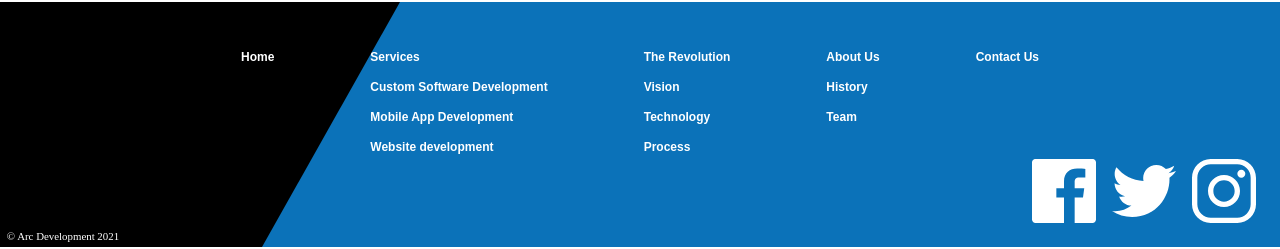
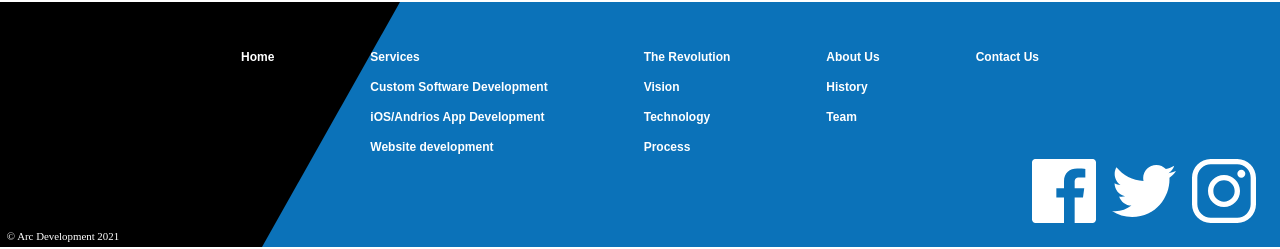
Before and after one commit to daw-maj-pl/arcdevelopment, a React (Create React App) app: page /estimate in a window 1280 px wide. Shown: the part 128-377 px from the top of the page. Built offline with nearby package versions, Linux system fonts and the light colour scheme.

Commit message:
Change name from Mobile to iOS/Android

```diff
--- a/src/components/ui/Footer.js
+++ b/src/components/ui/Footer.js
@@ -116,7 +116,7 @@ export default function Footer(props) {
                 to="/mobileapps"
                 className={classes.link}
               >
-                Mobile App Development
+                iOS/Andrios App Development
               </Grid>
               <Grid
                 item
--- a/src/components/ui/Header.js
+++ b/src/components/ui/Header.js
@@ -163,7 +163,7 @@ export default function Header(props) {
       selectedIndex: 1
     },
     {
-      name: 'Mobile App Development',
+      name: 'iOS/Android App Development',
       link: '/mobileapps',
       activeIndex: 1,
       selectedIndex: 2
```
